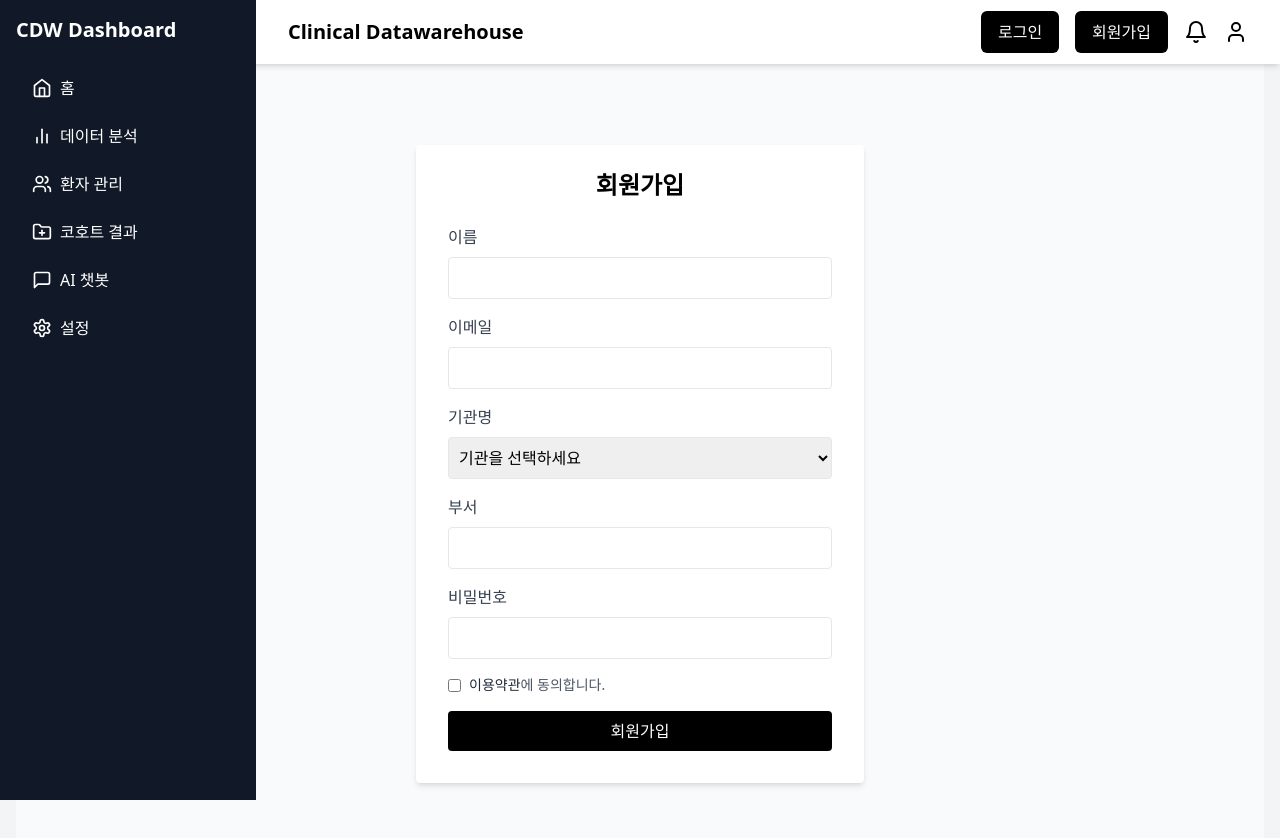
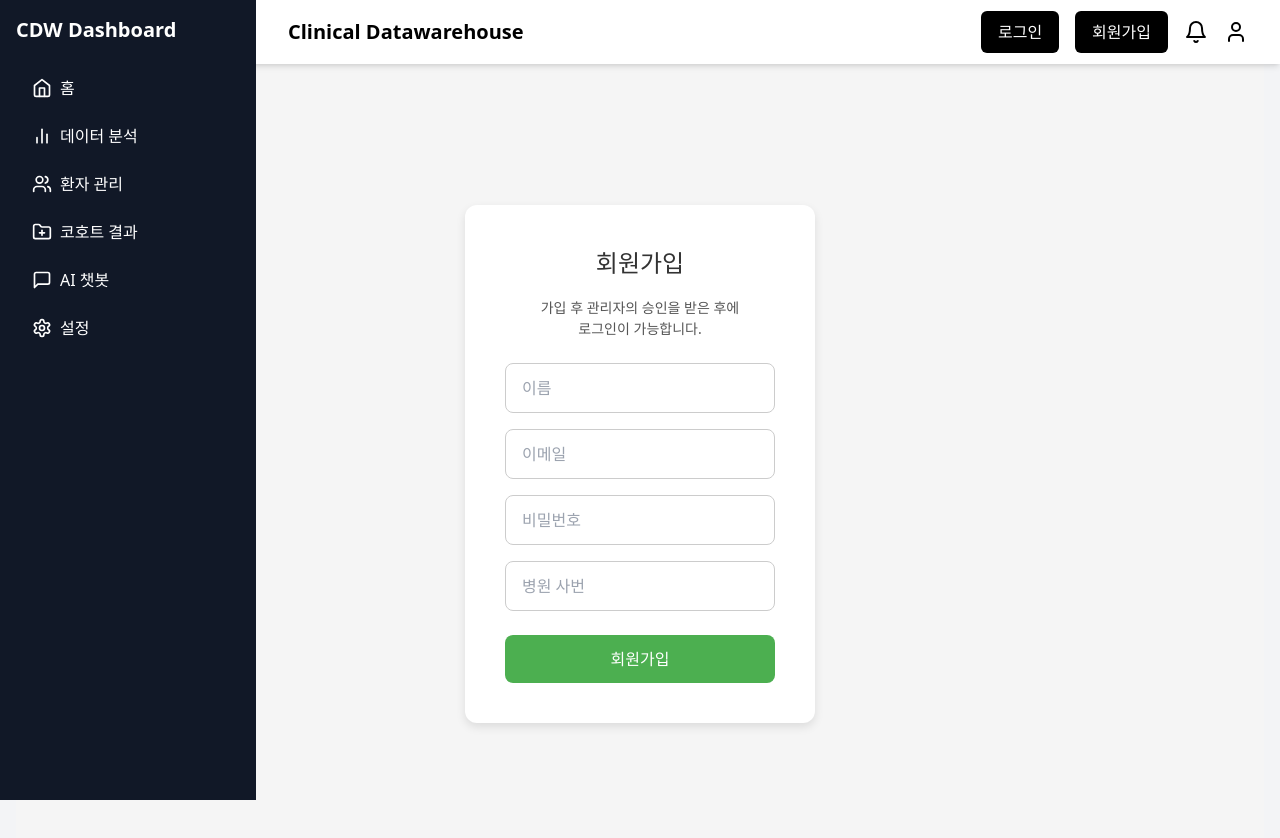
Before and after one commit to HYU-Capstone2025-LLM-CDW/frontend, a Next.js app: page /signup in a window 1280 px wide. Shown: the top 838 px of the page. Built offline with nearby package versions, Linux system fonts and the light colour scheme.

Commit message:
feat: implement signup and login API

```diff
--- a/lib/db.ts
+++ b/lib/db.ts
@@ -1,11 +1,9 @@
 import { Pool } from 'pg';
 
-const pool = new Pool({
-  user: process.env.DB_USER,
-  host: process.env.DB_HOST,
-  database: process.env.DB_NAME,
-  password: process.env.DB_PASSWORD,
-  port: parseInt(process.env.DB_PORT || '5432'),
+export const db = new Pool({
+  host: process.env.PGHOST,
+  port: Number(process.env.PGPORT),
+  database: process.env.PGDATABASE,
+  user: process.env.PGUSER,
+  password: process.env.PGPASSWORD,
 });
-
-export default pool;
--- a/package.json
+++ b/package.json
@@ -10,6 +10,8 @@
   },
   "dependencies": {
     "axios": "^1.6.2",
+    "bcrypt": "^5.1.1",
+    "bcryptjs": "^3.0.2",
     "echarts-for-react": "^3.0.2",
     "echarts-gl": "^2.0.9",
     "lucide-react": "^0.294.0",
--- /dev/null
+++ b/src/app/api/auth/approve/route.ts
@@ -0,0 +1,36 @@
+import { NextResponse } from "next/server";
+import { db } from "@/lib/db";
+import nodemailer from "nodemailer";
+
+export async function POST(req: Request) {
+  try {
+    const { email } = await req.json();
+
+    await db.query(
+      `UPDATE users SET status = 'APPROVED' WHERE email = $1`,
+      [email]
+    );
+
+    // 메일 발송
+    const transporter = nodemailer.createTransport({
+      service: "gmail",
+      auth: {
+        user: process.env.EMAIL_USER,
+        pass: process.env.EMAIL_PASS,
+      },
+    });
+
+    await transporter.sendMail({
+      from: process.env.EMAIL_USER,
+      to: email,
+      subject: "회원가입 승인 완료",
+      text: "회원가입이 승인되었습니다. 로그인 후 서비스를 이용해주세요.",
+    });
+
+    return NextResponse.json({ message: "승인 완료 및 메일 발송" }, { status: 200 });
+
+  } catch (error) {
+    console.error("승인 처리 중 오류:", error);
+    return NextResponse.json({ message: "서버 오류" }, { status: 500 });
+  }
+}
--- /dev/null
+++ b/src/app/api/auth/pending/route.ts
@@ -0,0 +1,18 @@
+import { NextResponse } from "next/server";
+import { db } from "lib/db";
+
+export async function GET() {
+  try {
+    const result = await db.query(`
+      SELECT id, name, email, employee_number
+      FROM users
+      WHERE status = 'PENDING'
+    `);
+
+    return NextResponse.json({ users: result.rows }, { status: 200 });
+
+  } catch (error) {
+    console.error("승인 대기 목록 가져오기 오류:", error);
+    return NextResponse.json({ message: "서버 오류" }, { status: 500 });
+  }
+}
--- /dev/null
+++ b/src/app/api/auth/signup/route.ts
@@ -0,0 +1,27 @@
+import { NextResponse } from "next/server";
+import bcrypt from "bcryptjs";  // 꼭 bcryptjs
+import { db } from "lib/db";   // db Pool 연결
+
+export async function POST(req: Request) {
+  try {
+    const { name, email, password, employeeNumber } = await req.json();
+
+    if (!name || !email || !password || !employeeNumber) {
+      return NextResponse.json({ message: "모든 필드를 입력해주세요." }, { status: 400 });
+    }
+
+    const hashedPassword = await bcrypt.hash(password, 10);
+
+    await db.query(
+      `INSERT INTO users (name, email, password_hash, employee_number, status)
+       VALUES ($1, $2, $3, $4, 'PENDING')`,
+      [name, email, hashedPassword, employeeNumber]
+    );
+
+    return NextResponse.json({ message: "회원가입 승인신청 완료" }, { status: 200 });
+
+  } catch (error) {
+    console.error("회원가입 중 오류 발생:", error);  // 터미널에 에러 찍힘
+    return NextResponse.json({ message: "서버 오류" }, { status: 500 });
+  }
+}
--- a/src/app/login/page.tsx
+++ b/src/app/login/page.tsx
@@ -12,16 +12,32 @@ export default function Page() {
         const { name, value, type, checked } = e.target;
         setFormData((prev) => ({
             ...prev,
-            [name]: type === "checkbox" ? checked: value
+            [name]: type === "checkbox" ? checked : value
         }));
     };
 
-    const handleSubmit = (e: React.FormEvent) => {
+    const handleSubmit = async (e: React.FormEvent) => {
         e.preventDefault();
-        console.log("로그인 요청:", formData);
-        // 로그인 요청 처리 로직 (API 호출 등)
+        try {
+            const response = await fetch("/api/auth/login", {
+                method: "POST",
+                headers: { "Content-Type": "application/json" },
+                body: JSON.stringify(formData),
+            });
+
+            const data = await response.json();
+            if (response.ok) {
+                alert(data.message);
+                // 성공 시 리다이렉트
+                window.location.href = "/";
+            } else {
+                alert(data.message);
+            }
+        } catch (err) {
+            console.error("로그인 중 오류:", err);
+            alert("서버 오류가 발생했습니다.");
+        }
     };
-
 
     return (
         <div className="flex justify-center items-center min-h-screen bg-gray-50">
--- a/src/app/signup/page.tsx
+++ b/src/app/signup/page.tsx
@@ -1,109 +1,102 @@
 "use client";
-
 import { useState } from "react";
 
-export default function Page() {
-    const [formData, setFormData] = useState({
-        name: "",
-        email: "",
-        department: "",
-        institution: "",
-        password: "",
-        agree: false,
+export default function SignupPage() {
+  const [name, setName] = useState("");
+  const [email, setEmail] = useState("");
+  const [password, setPassword] = useState("");
+  const [employeeNumber, setEmployeeNumber] = useState("");
+
+  const handleSignup = async () => {
+    const response = await fetch("/api/auth/signup", {
+      method: "POST",
+      headers: { "Content-Type": "application/json" },
+      body: JSON.stringify({ name, email, password, employeeNumber }),
     });
+    const data = await response.json();
 
-    const handleChange = (e: React.ChangeEvent<HTMLInputElement>) => {
-        const { name, value, type, checked } = e.target;
-        setFormData((prev) => ({
-            ...prev,
-            [name]: type === "checkbox" ? checked: value
-        }));
-    };
-    const handleSubmit = (e: React.FormEvent) => {
-        e.preventDefault();
-        if (!formData.agree) {
-            alert("약관에 동의해야 회원가입이 가능합니다.");
-            return;
-        }
-        console.log("회원가입 요청:", formData);
-        // 회원가입 요청 처리 로직 (API 호출 등)
+    // ✅ 알림 메시지에 승인 필요 안내 포함
+    alert(`${data.message}\n\n관리자의 승인이 완료된 후 로그인하실 수 있습니다.`);
   };
 
   return (
-        <div className="flex justify-center items-center min-h-screen bg-gray-50">
-            <form
-                onSubmit={handleSubmit}
-                className="bg-white shadow-md rounded px-8 pt-6 pb-8 w-full max-w-md"
-            >
-                <h2 className="text-2xl font-bold mb-6 text-center">회원가입</h2>
+    <div style={{
+      minHeight: "100vh",
+      display: "flex",
+      justifyContent: "center",
+      alignItems: "center",
+      backgroundColor: "#f5f5f5"
+    }}>
+      <div style={{
+        backgroundColor: "white",
+        padding: "40px",
+        borderRadius: "12px",
+        boxShadow: "0 4px 10px rgba(0,0,0,0.1)",
+        width: "350px",
+        textAlign: "center"
+      }}>
+        <h2 style={{ marginBottom: "16px", fontSize: "24px", color: "#333" }}>회원가입</h2>
 
-                <label className="block text-gray-700 mb-2">이름</label>
+        {/* ✅ 승인 안내 메시지 박스 */}
+        <p style={{
+          fontSize: "14px",
+          color: "#555",
+          marginBottom: "24px"
+        }}>
+          가입 후 관리자의 승인을 받은 후에<br />로그인이 가능합니다.
+        </p>
+
         <input
-                    type="text"
-                    name="name"
-                    value={formData.name}
-                    onChange={handleChange}
-                    className="mb-4 w-full px-3 py-2 border rounded"
-                    required
+          placeholder="이름"
+          value={name}
+          onChange={(e) => setName(e.target.value)}
+          style={inputStyle}
+        />
+        <input
+          placeholder="이메일"
+          value={email}
+          onChange={(e) => setEmail(e.target.value)}
+          style={inputStyle}
+        />
+        <input
+          placeholder="비밀번호"
+          type="password"
+          value={password}
+          onChange={(e) => setPassword(e.target.value)}
+          style={inputStyle}
+        />
+        <input
+          placeholder="병원 사번"
+          value={employeeNumber}
+          onChange={(e) => setEmployeeNumber(e.target.value)}
+          style={inputStyle}
         />
 
-                <label className="block text-gray-700 mb-2">이메일</label>
-                <input
-                    type="email"
-                    name="email"
-                    value={formData.email}
-                    onChange={handleChange}
-                    className="mb-4 w-full px-3 py-2 border rounded"
-                    required
-                />
-
-                <label className="block text-gray-700 mb-2">기관명</label>
-                <select name="institution" className="mb-4 w-full px-1.5 py-2 border rounded">
-                    <option value="">기관을 선택하세요</option>
-                    <option>한양대학교병원</option>
-                    <option>한양대학교 구리병원</option>
-                </select>
-
-
-                <label className="block text-gray-700 mb-2">부서</label>
-                <input
-                    type="text"
-                    name="department"
-                    value={formData.department}
-                    onChange={handleChange}
-                    className="mb-4 w-full px-3 py-2 border rounded"
-                />
-
-                <label className="block text-gray-700 mb-2">비밀번호</label>
-                <input
-                    type="password"
-                    name="password"
-                    value={formData.password}
-                    onChange={handleChange}
-                    className="mb-4 w-full px-3 py-2 border rounded"
-                    required
-                />
-
-                <div className="flex items-center mb-4">
-                    <input
-                        type="checkbox"
-                        name="agree"
-                        checked={formData.agree}
-                        onChange={handleChange}
-                        className="mr-2"
-                    />
-                    <label className="text-sm text-gray-600">
-                        <span className="font-medium text-gray-800">이용약관</span>에 동의합니다.
-                    </label>
-                </div>
-
-                <button
-                    type="submit"
-                    className="w-full bg-black text-white py-2 rounded hover:bg-gray-800 transition"
-                >
+        <button onClick={handleSignup} style={buttonStyle}>
           회원가입
         </button>
-            </form>
+      </div>
     </div>
   );
 }
+
+const inputStyle = {
+  width: "100%",
+  padding: "12px 16px",
+  marginBottom: "16px",
+  border: "1px solid #ccc",
+  borderRadius: "8px",
+  fontSize: "16px"
+};
+
+const buttonStyle = {
+  width: "100%",
+  padding: "12px 16px",
+  backgroundColor: "#4CAF50",
+  color: "white",
+  border: "none",
+  borderRadius: "8px",
+  fontSize: "16px",
+  cursor: "pointer",
+  marginTop: "8px"
+};
```
Also changed, not shown: src/app/admin/page.tsx (added, +72 -0 lines), src/app/api/auth/login/route.ts (added, +42 -0 lines), src/app/page.tsx (+12 -0 lines), src/components/layout/Navbar.tsx (+37 -3 lines), 2 other files (tests, documents, lock files or other folders). Lines whose indentation alone changed are shown as unchanged.
